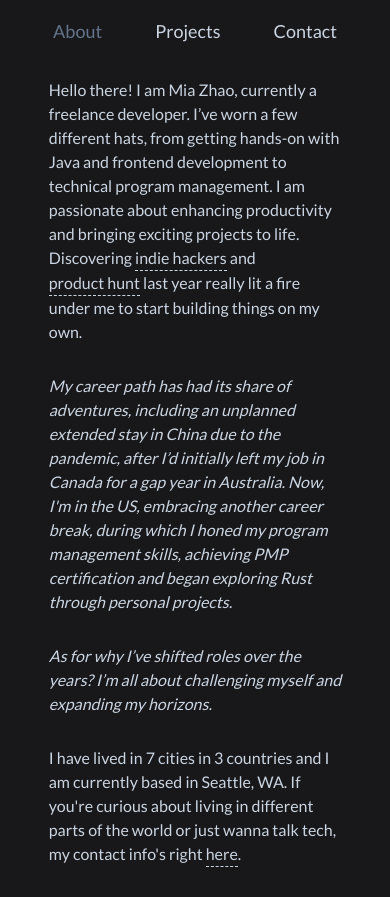
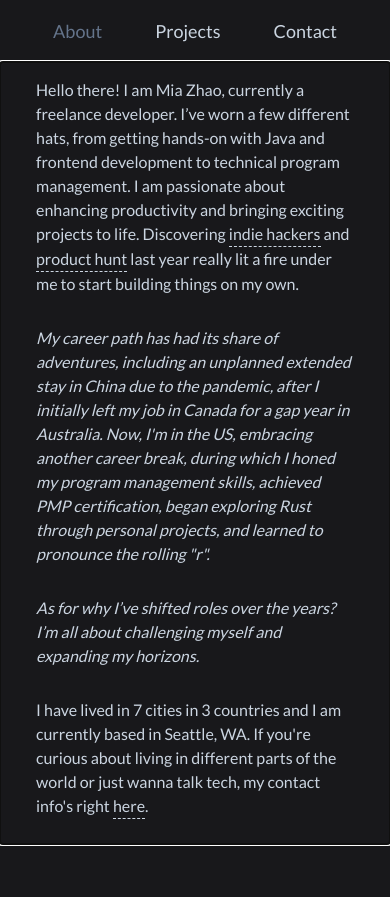
Before and after one commit to Mia-zhao/mia-zhao.github.io, a plain HTML site: page index.html in a window 390 px wide. After the commit the page ends 844 px from the top, so only its background shows below. Drawn offline with Linux system fonts and the light colour scheme.

Commit message:
update profile

```diff
--- a/assets/style.css
+++ b/assets/style.css
@@ -47,6 +47,9 @@ nav > ul > li {
 main {
   font-size: 18px;
   width: 75%;
+  height: 100vh;
+  display: flex;
+  flex-direction: column;
 }
 
 main img {
@@ -55,18 +58,15 @@ main img {
   margin-right: 8px;
 }
 
-.content {
-  display: block;
-  margin: auto;
-}
-
 .content-section {
   display: none;
-  margin-right: 30%;
 }
 
 .content-section:target {
   display: block;
+  margin: auto 0;
+  padding-right: 30%;
+  overflow-y: auto;
 }
 
 .font-italic {
@@ -100,6 +100,7 @@ main {
   nav {
     display: block;
     width: 100%;
+    height: 62px;
     font-size: 18px;
     > ul {
       flex-direction: row;
@@ -110,11 +111,15 @@ main {
       }
     }
   }
-  .content-section {
-    margin-right: 0;
-    font-size: 16px;
-    > ul {
-      padding: 0;
+  main {
+    width: 100%;
+    height: calc(100vh - 62px);
+    > .content-section:target {
+      padding: 0 36px;
+      font-size: 16px;
+      > ul {
+        padding: 0;
+      }
     }
   }
 }
--- a/index.html
+++ b/index.html
@@ -60,11 +60,11 @@
 
         <p class="font-italic">
           My career path has had its share of adventures, including an unplanned
-          extended stay in China due to the pandemic, after I’d initially left
-          my job in Canada for a gap year in Australia. Now, I'm in the US,
+          extended stay in China due to the pandemic, after I initially left my
+          job in Canada for a gap year in Australia. Now, I'm in the US,
           embracing another career break, during which I honed my program
-          management skills, achieving PMP certification and began exploring
-          Rust through personal projects.
+          management skills, achieved PMP certification, began exploring Rust
+          through personal projects, and learned to pronounce the rolling "r".
         </p>
 
         <p class="font-italic">
@@ -87,7 +87,7 @@
             <p>This project is currently under construction.</p>
           </li>
           <li>
-            <a href="https://wishlistein-deploy.vercel.app/">wishlistein</a>
+            <span>wishlistein</span>
             <p>
               Wishlistein is a dynamic web application for creating and sharing
               wish lists. The application was built with Next.js and Tailwind
@@ -102,6 +102,16 @@
               Menu and Carousel. The framework was packaged using rollup. The
               official documentation website was built using Vite and utilized
               vue-i18n.
+            </p>
+          </li>
+          <li>
+            <a href="https://codepen.io/Mia-zhao/pen/OJqeGqw"
+              >Doraemon CSS Animation</a
+            >
+            <p>
+              This project features a Doraemon animation using dynamic CSS for
+              interactivity. Users can pause, adjust speed, or skip to the end.
+              At 16x speed, it takes about 18 seconds to view.
             </p>
           </li>
           <li>
```
